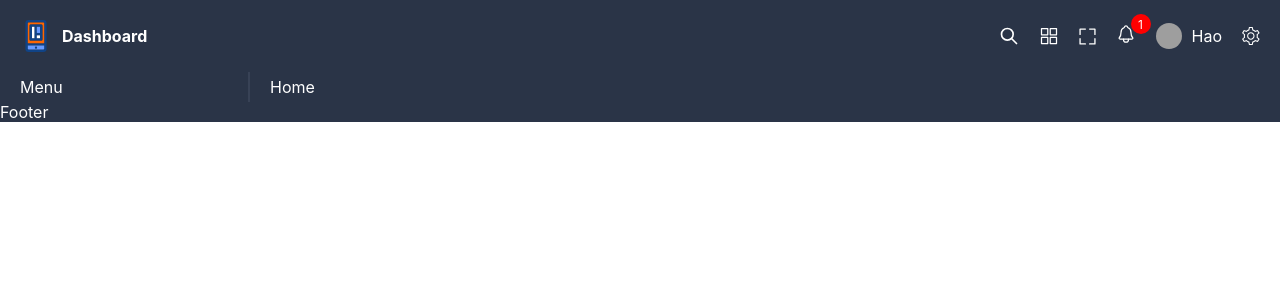
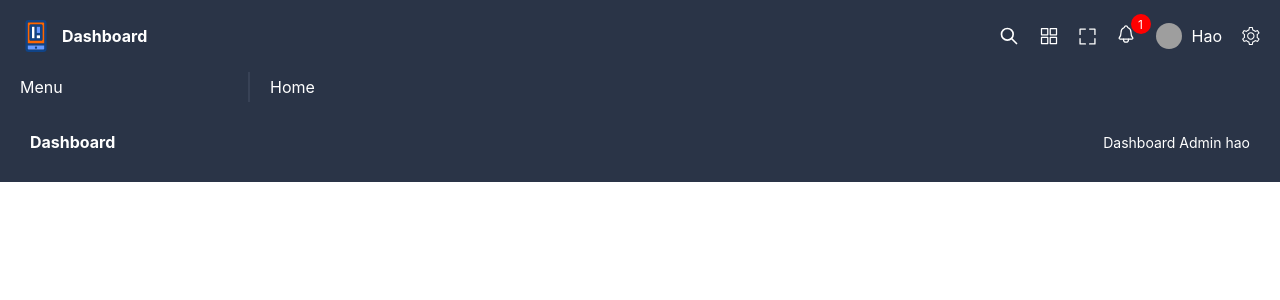
Before and after one commit to hao1202/react-admin, a React (Create React App) app: page / in a window 1280 px wide. Shown: the top 300 px of the page. Built offline with nearby package versions, Linux system fonts and the light colour scheme; grey boxes are pictures that could not be loaded.

Commit message:
design footer

```diff
--- a/src/Components/Footer/footer.scss
+++ b/src/Components/Footer/footer.scss
@@ -1,3 +1,17 @@
 .footer {
+  width: 100%;
+  padding: 30px;
+  display: flex;
+  justify-content: space-between;
+  align-items: center;
 
+  span {
+    &:first-child {
+      font-weight: bold;
+    }
+
+    &:last-child {
+      font-size: 14px;
+    }
+  }
 }
--- a/src/Components/Footer/index.jsx
+++ b/src/Components/Footer/index.jsx
@@ -1,5 +1,10 @@
 import "./footer.scss";
 const Footer = () => {
-  return <div className="footer">Footer</div>;
+  return (
+    <div className="footer">
+      <span>Dashboard</span>
+      <span>Dashboard Admin hao</span>
+    </div>
+  );
 };
 export default Footer;
```
